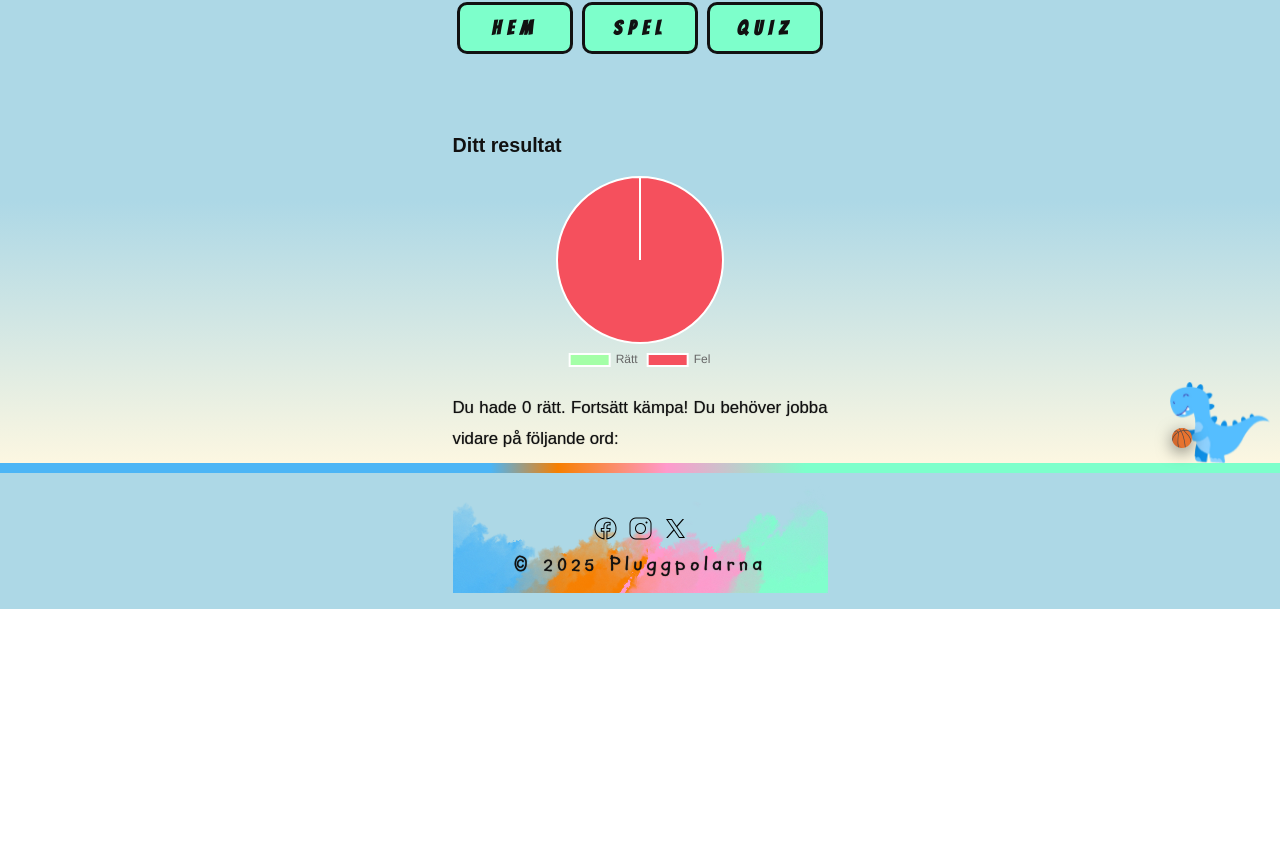
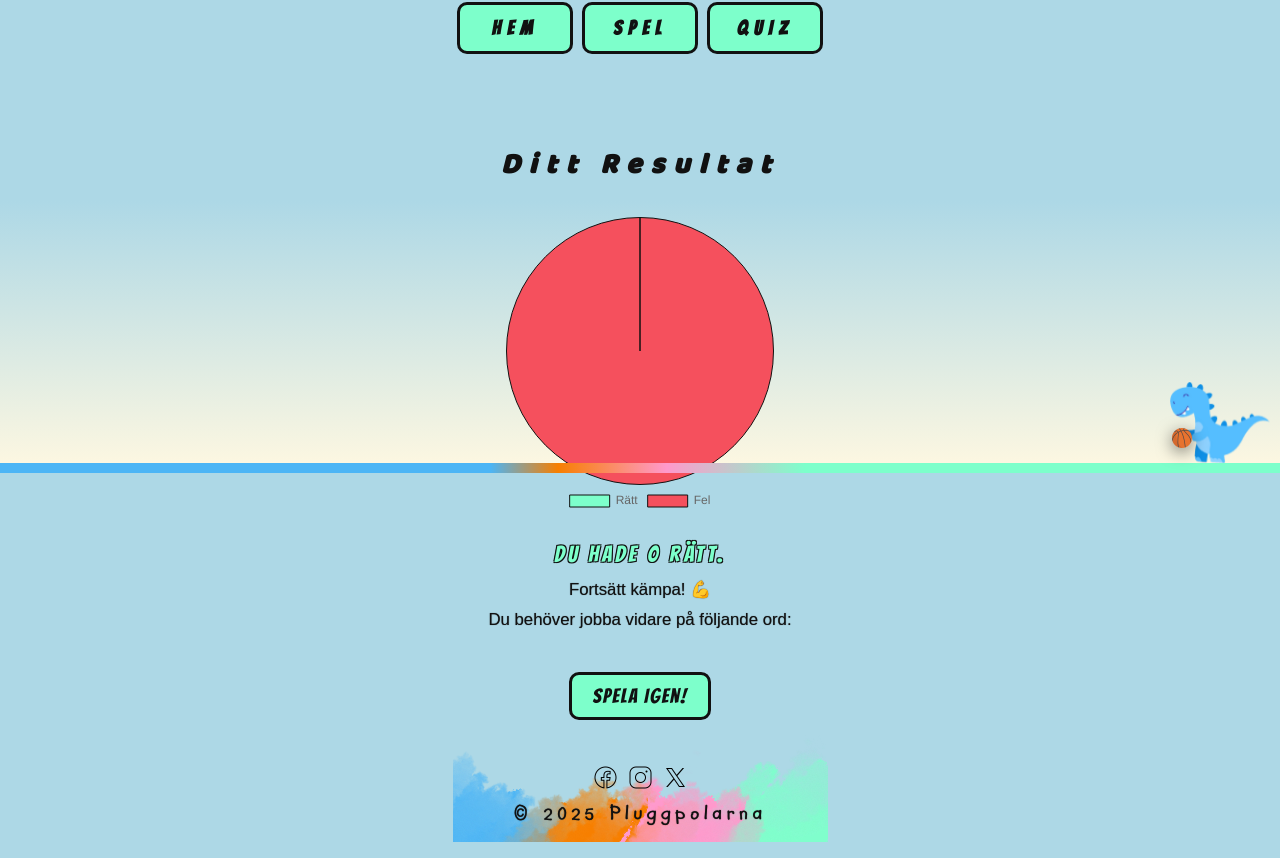
Before and after one commit to pistolpet3y/agil-projekt-pluggpolarna-pages, a Vue app: page /results in a window 1280 px wide. Shown: the part 327-1185 px from the top of the page. Before the commit the page ends 936 px from the top, so only its background shows below. Built offline with nearby package versions, Linux system fonts and the light colour scheme.

Commit message:
Fixat styling i Results.vue, lagt till knapp för att spela igen

```diff
--- a/src/App.vue
+++ b/src/App.vue
@@ -212,6 +212,16 @@ h2 {
   letter-spacing: 0.3em;
 }
 
+h3 {
+  padding: 5px;
+  color: #111;
+  font-family: 'Kidprint';
+  font-size: 1.8rem;
+  font-weight: bold;
+  text-align: center;
+  letter-spacing: 0.3em;
+}
+
 p {
   text-align: justify;
   text-shadow: 0 0 1px rgba(0, 0, 0, 0.6);
--- a/src/components/Chart.vue
+++ b/src/components/Chart.vue
@@ -28,7 +28,9 @@ onMounted(() => {
         {
           label: 'Ditt resultat',
           data: [props.correctAnswers, 10 - props.correctAnswers],
-          backgroundColor: ['#A4FFA7', '#F5505D'],
+          backgroundColor: ['#7dffcb', '#F5505D'], // #A4FFA7
+          borderColor: '#111',
+          borderWidth: 1,
         },
       ],
     },
@@ -51,8 +53,9 @@ onMounted(() => {
 
 <style scoped>
 canvas {
-  max-width: 200px;
-  max-height: 200px;
+  width: 100%;
+  max-width: 300px;
+  max-height: 300px;
   margin: auto;
 }
 </style>
--- a/src/stores/quizStore.js
+++ b/src/stores/quizStore.js
@@ -13,5 +13,9 @@ export const useQuizStore = defineStore('quiz', {
       this.correctAnswers = correctAnswers;
       this.errorWords = errorWords;
     },
+    startQuiz() {
+      this.correctAnswers = 0;
+      this.errorWords = [];
+    },
   },
 });
--- a/src/views/Quiz.vue
+++ b/src/views/Quiz.vue
@@ -31,7 +31,7 @@
     </div>
     <!-- Om quiz:et är avslutat visas resultatet -->
     <div v-else>
-      <h3>Ditt resultat</h3>
+      <h3>Ditt Resultat</h3>
       <!-- Visar antalet rätt, knappar för att starta om och som leder till en mer detaljerad resultatvy -->
       <p>{{ score }} av {{ questions.length }} rätt!</p>
       <button @click="restartQuiz">Starta om</button>
@@ -199,6 +199,7 @@ const startQuiz = () => {
   feedback.value = "";
   score.value = 0;
   quizFinished.value = false;
+  errorWords.value = [];
 };
 
 // Anropar funktionen för att starta quiz:et så fort sidan laddas
@@ -247,18 +248,16 @@ const nextQuestion = () => {
 
 // Funktion för att hoppa över frågan
 const skipQuestion = () => {
+  errorWords.value.push(questions.value[currentIndex.value].svenska);
+
   if (currentIndex.value < questions.value.length - 1) {
     currentIndex.value++;
     userAnswer.value = "";
     feedback.value = "";
     skipQuestionAudio.play();
-    // Tillagd av Julia 27 feb: Spara felaktiga ord
-    errorWords.value.push(questions.value[currentIndex.value].svenska);
   } else {
     quizFinished.value = true;
     skipQuestionAudio.play();
-    // Tillagd av Julia 27 feb: Spara felaktiga ord
-    errorWords.value.push(questions.value[currentIndex.value].svenska);
   }
 };
 
--- a/src/views/Results.vue
+++ b/src/views/Results.vue
@@ -3,11 +3,17 @@ import { ref, onMounted } from 'vue';
 import Chart from '../components/Chart.vue';
 // Importera quizStore
 import { useQuizStore } from '../stores/quizStore';
+
+import { useRouter } from 'vue-router';
+const router = useRouter();
+
 // Skapa instans av store
 const quizStore = useQuizStore();
 
 const correctAnswers = quizStore.correctAnswers;  // Hämta korrekt antal svar
 const errorWords = quizStore.errorWords;  // Hämta felaktiga ord
+
+const startQuizAudio = new Audio('/audio/start-quiz.mp3');
 
 // Variabler för resultatvisning
 const perfectScore = ref(false);
@@ -31,23 +37,86 @@ onMounted(() => {
 
   }
 });
+
+// Funktion för att starta nytt quiz
+const startNewQuiz = () => {
+  quizStore.startQuiz();
+  router.push('/quiz');
+  startQuizAudio.play();
+};
 </script>
 
-<style></style>
+<style scoped>
+.ordstriden-container {
+  max-width: 100%;
+  margin: 0 auto;
+  text-align: center;
+}
+
+p {
+  text-align: center;
+  font-size: 1.05rem;
+}
+
+.styled {
+  font-family: 'Bangers', sans-serif;
+  font-size: 1.35em;
+  color: #7dffcb;
+  text-shadow:
+    -1px -1px 0 #111,
+    1px -1px 0 #111,
+    -1px 1px 0 #111,
+    1px 1px 0 #111;
+  letter-spacing: 0.15em;
+}
+
+ul {
+  list-style-position: inside;
+  padding: 0;
+  margin: 0 auto;
+  text-align: center;
+  font-size: 1.25rem;
+  font-weight: bold;
+}
+
+ul li {
+  display: block;
+  margin: 5px;
+}
+
+.start-new-quiz-button {
+  margin-top: 20px;
+  border: 3px solid #111;
+  padding: 10px 20px;
+  background-color: #7dffcb;
+  color: #111;
+  font-size: 1.2em;
+  font-family: 'Bangers', sans-serif;
+  letter-spacing: 0.08em;
+  cursor: pointer;
+  border-radius: 10px;
+  transition: background-color 0.3s ease-in-out;
+}
+
+button:hover {
+  background-color: #ff99cc;
+}
+</style>
 
 <template>
-  <div>
-    <h3>Ditt resultat</h3>
+  <div class="ordstriden-container">
+    <h2>Ditt Resultat</h2>
     <Chart :correctAnswers="correctAnswers" :errorWords="errorWords" />
     <p v-if="correctAnswers === 10">Du hade alla rätt! Enastående, vilken stjärna! ✨</p>
     <p v-else-if="correctAnswers >= 7">
-      Du har {{ correctAnswers }} rätt! Bra jobbat! Du behöver jobba vidare på följande ord:
+      <span class="styled">Du har {{ correctAnswers }} rätt!</span><br>Bra jobbat! 👏<br>Du behöver jobba vidare på följande ord:
     </p>
     <p v-else>
-      Du hade {{ correctAnswers }} rätt. Fortsätt kämpa! Du behöver jobba vidare på följande ord:
+      <span class="styled">Du hade {{ correctAnswers }} rätt.</span><br>Fortsätt kämpa! 💪<br>Du behöver jobba vidare på följande ord:
     </p>
     <ul v-if="errorWords.length">
       <li v-for="(word, index) in errorWords" :key="index">{{ word }}</li>
     </ul>
+    <button class="start-new-quiz-button" @click="startNewQuiz">Spela igen!</button>
   </div>
 </template>
```
